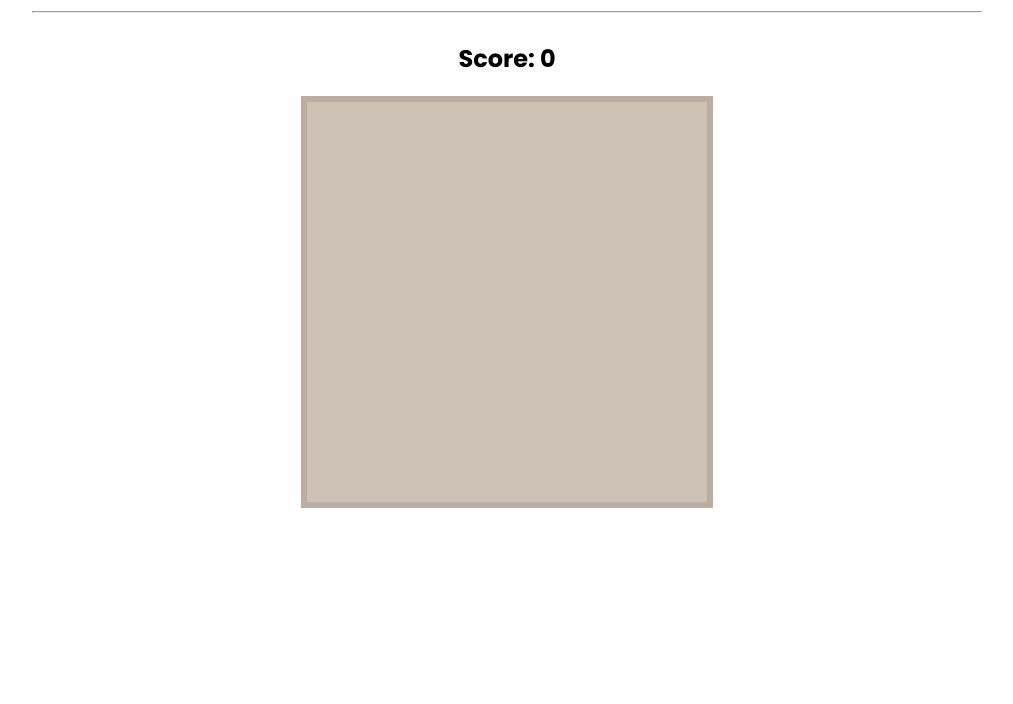
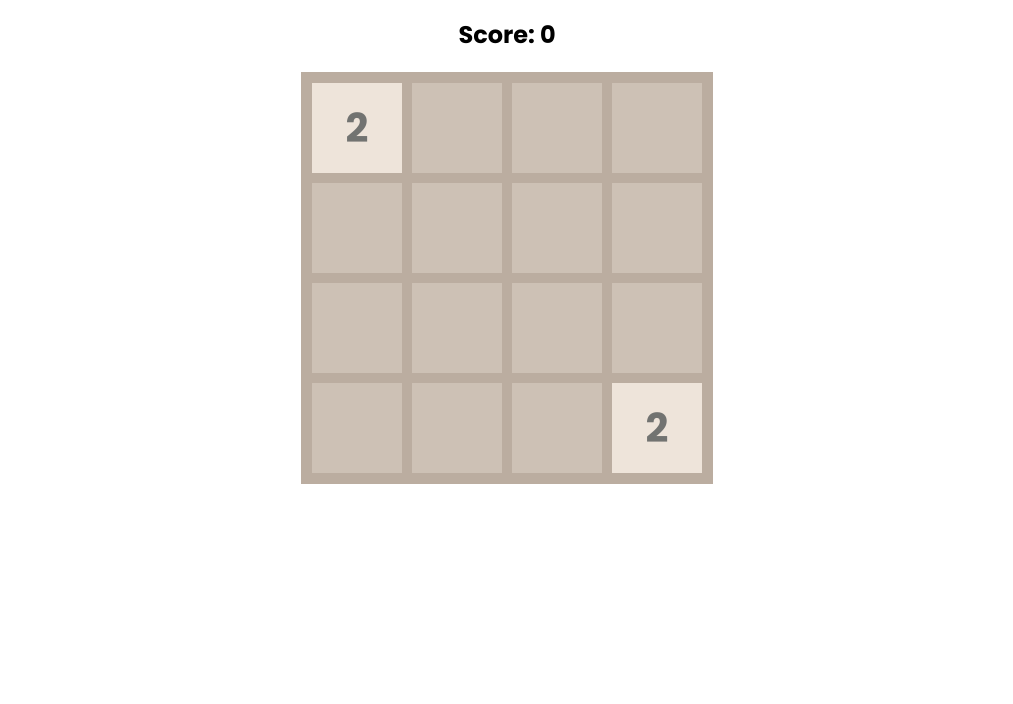
Before and after one commit to Radu-Cristian-Sarau/2048-Game, a plain HTML site: page index.html in a window 1280 px wide. Shown: the part 96-800 px from the top of the page, without its empty margins (133-1146 px from the left). Drawn offline with Linux system fonts and the light colour scheme.

Commit message:
Finalized product

```diff
--- a/script.js
+++ b/script.js
@@ -1,19 +1,19 @@
-let board;
-let score = 0;
-const rows = 4;
-const columns = 4;
+var board;
+var score = 0;
+var rows = 4;
+var columns = 4;
 
 window.onload = function() {
     setGame();
 }
 
 function setGame() {
-    /* board = [
+     board = [
         [0, 0, 0, 0],
         [0, 0, 0, 0],
         [0, 0, 0, 0],
         [0, 0, 0, 0]
-    ] */
+    ];
 
     /* board = [
         [2, 2, 2, 2],
@@ -32,6 +32,7 @@ function setGame() {
         }
     }
 
+    // create two 2s to begin with
     setTwo();
     setTwo();
 }
@@ -60,7 +61,8 @@ function setTwo() {
         if (board[r][c] == 0) {
             board[r][c] = 2;
             let tile = document.getElementById(r.toString() + "-" + c.toString());
-            updateTile(tile, 2);
+            tile.innerText = "2";
+            tile.classList.add("x2");
             found = true;
         }
     }
@@ -71,7 +73,7 @@ function updateTile(tile, num) {
     tile.classList.value = "";
     tile.classList.add("tile");
     if (num > 0) {
-        tile.innerText = num;
+        tile.innerText = num.toString();
         if (num <= 4096) { // last number with its own color
             tile.classList.add("x" + num.toString());
         } else {
@@ -80,7 +82,7 @@ function updateTile(tile, num) {
     }
 }
 
-document.addEventListener("keyup", (e) => {
+document.addEventListener('keyup', (e) => {
     if (e.code == "ArrowLeft") {
         slideLeft();
         setTwo();
@@ -98,7 +100,7 @@ document.addEventListener("keyup", (e) => {
 });
 
 function filterZero(row) {
-    row = row.filter(num => num != 0); // create a new array without zeroes
+    return row.filter(num => num != 0); // create a new array without zeroes
 }
 
 function slide(row) {
@@ -131,13 +133,14 @@ function slideLeft() {
         board[r] = row;
         for (let c = 0; c < columns; c++) {
             let tile = document.getElementById(r.toString() + "-" + c.toString());
-            let num = row[c];
+            let num = board[r][c];
             updateTile(tile, num);
         }
     }
 }
 
 function slideRight() {
+
     for (let r = 0; r < rows; r++) {
         let row = board[r];
         row.reverse();
--- a/style.css
+++ b/style.css
@@ -3,14 +3,14 @@
 body {
     font-family: 'Poppins', sans-serif;
     text-align: center;
-    display: flex;
+    /* display: flex;
     justify-content: center;
     align-items: center;
-    flex-direction: column;
+    flex-direction: column; */
 }
 
 hr {
-    width: 75%;
+    width: 500px;
 }
 
 #board {
```
